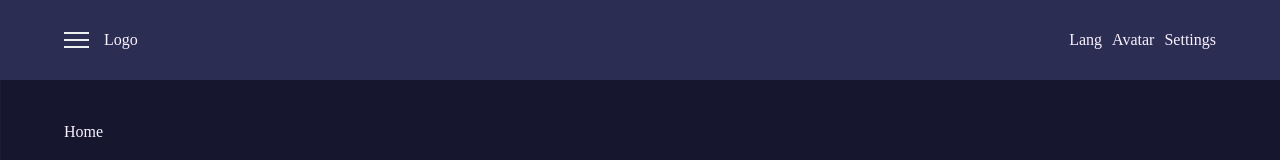
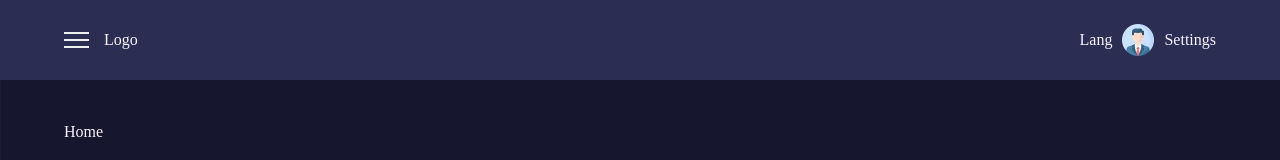
Before and after one commit to eklentismaili/admin-dashboard, a React app: page / in a window 1280 px wide. Shown: the top 160 px of the page. Built offline with nearby package versions, Linux system fonts and the light colour scheme; a web font is replaced by a local one.

Commit message:
Added Avatar on Navbar

```diff
--- a/src/assets/scss/components/navbar.scss
+++ b/src/assets/scss/components/navbar.scss
@@ -71,5 +71,11 @@ header {
     > div {
       padding-left: 10px;
     }
+
+    .avatar {
+      img {
+        width: 32px;
+      }
+    }
   }
 }
--- a/src/components/navbar/Navbar.js
+++ b/src/components/navbar/Navbar.js
@@ -1,4 +1,5 @@
 import { Link } from 'react-router-dom';
+import Avatar from '../../assets/images/icons/profile.png';
 
 function Navbar({ sideBar, parentCallbackNav }) {
   function handleSidebar() {
@@ -33,7 +34,9 @@ function Navbar({ sideBar, parentCallbackNav }) {
 
           <div className="right-nav">
             <div className="locale">Lang</div>
-            <div className="avatar">Avatar</div>
+            <div className="avatar">
+              <img src={Avatar} alt="Avatar" />
+            </div>
             <div className="settings">Settings</div>
           </div>
         </nav>
```
Also changed, not shown: src/assets/images/icons/profile.png (added).
